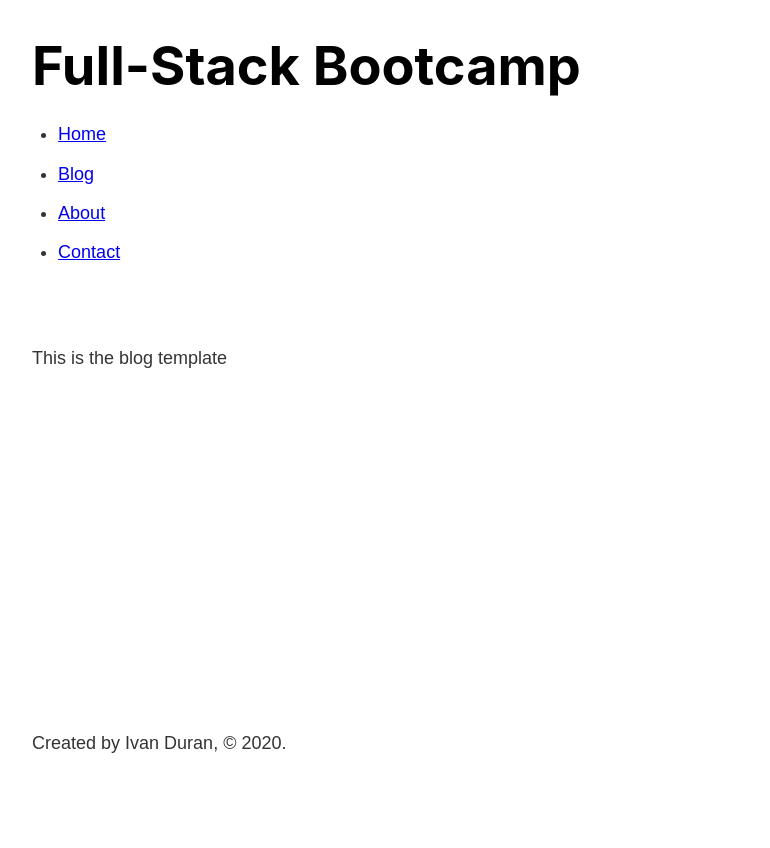
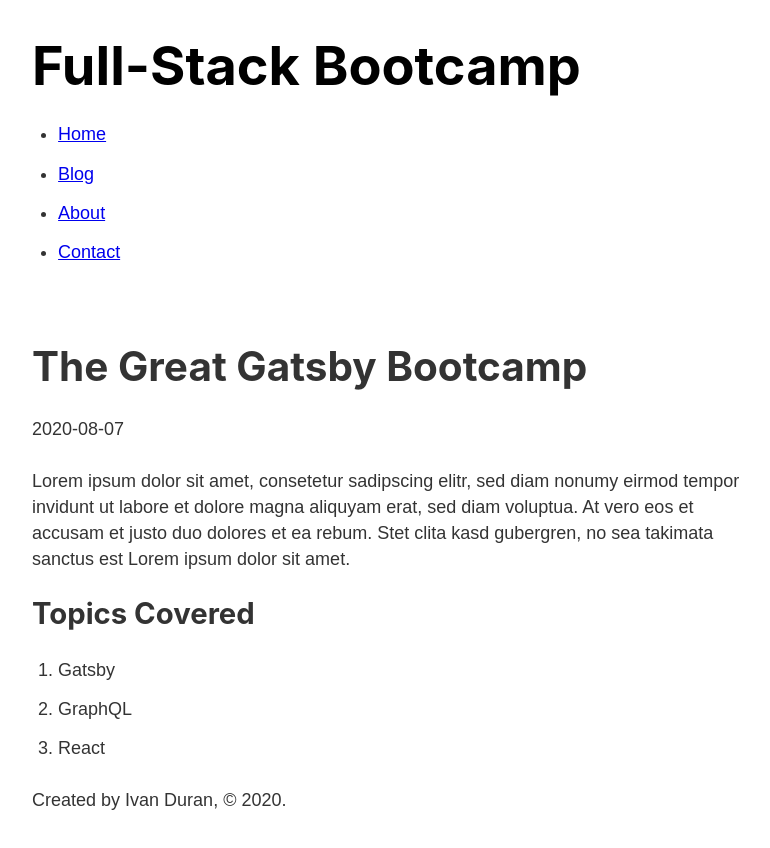
Before and after one commit to idr4n/gatsby-bootcamp, a Gatsby site: page /blog/gatsby in a window 1280 px wide. Shown: the whole page, without its empty margins (251-1021 px from the left). Before the commit the page ends 800 px from the top, so only its background shows below. Built offline with nearby package versions, Linux system fonts and the light colour scheme; Gatsby itself is replaced by a stand-in of ours.

Commit message:
Render post data in the blog template

```diff
--- a/src/templates/blog.js
+++ b/src/templates/blog.js
@@ -1,9 +1,34 @@
 import React from "react"
+import { graphql } from "gatsby"
 
 import Layout from "../components/layout"
 
-const Blog = () => {
-  return <Layout>This is the blog template</Layout>
+export const query = graphql`
+  query($slug: String!) {
+    markdownRemark(fields: { slug: { eq: $slug } }) {
+      html
+      frontmatter {
+        title
+        date
+      }
+      html
+    }
+  }
+`
+
+const Blog = ({ data }) => {
+  const {
+    html,
+    frontmatter: { title, date },
+  } = data.markdownRemark
+
+  return (
+    <Layout>
+      <h1>{title}</h1>
+      <p>{date}</p>
+      <div dangerouslySetInnerHTML={{ __html: html }}></div>
+    </Layout>
+  )
 }
 
 export default Blog
```
